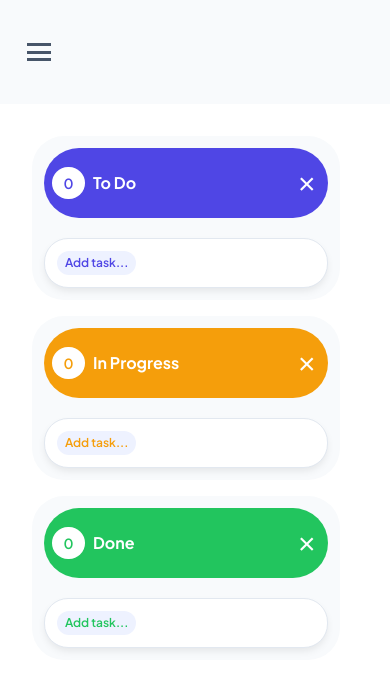
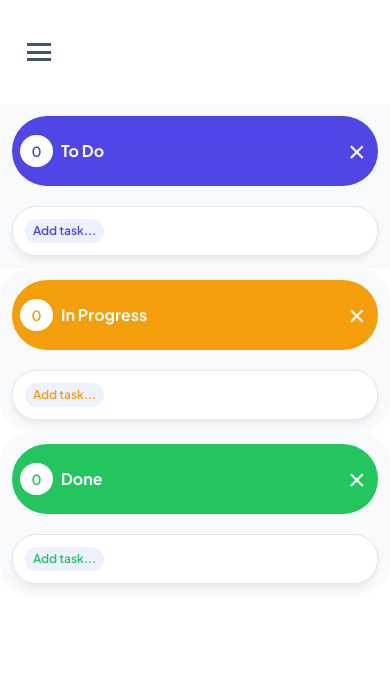
Before and after one commit to jackboys910/Practice-Modsen-2025, a React (Vite) app: page / in a window 390 px wide. Shown: the top 692 px of the page. Built offline with nearby package versions, Linux system fonts and the light colour scheme.

Commit message:
feat: added a different display of the list of columns for a small screen width, styled the scroll for DescriptionEdditing using webkit

```diff
--- a/src/components/Column/index.styled.ts
+++ b/src/components/Column/index.styled.ts
@@ -1,6 +1,8 @@
 import styled from 'styled-components';
 
-export const StyledColumn = styled.div`
+import { resolution } from '../../constants/resolutions';
+
+export const StyledColumn = styled.div<{ isFirst?: boolean }>`
   width: 308px;
   background-color: ${({ theme }) => theme.colors.PRIMARY_BACKGROUND};
   border-radius: ${({ theme }) => theme.borderRadius.PRE_MEDIUM};
@@ -8,6 +10,11 @@ export const StyledColumn = styled.div`
   display: flex;
   flex-direction: column;
   gap: 10px;
+
+  @media (${resolution.mobile}) {
+    width: 100%;
+    border-radius: ${({ isFirst, theme }) => (isFirst ? '0' : theme.borderRadius.PRE_MEDIUM)};
+  }
 `;
 
 export const AddTaskButton = styled.button`
--- a/src/components/Column/index.tsx
+++ b/src/components/Column/index.tsx
@@ -10,6 +10,7 @@ interface IColumnProps {
     color: string;
     tasks: ITask[];
   };
+  isFirst?: boolean;
   onUpdateTitle: (id: number, newTitle: string) => void;
   onAddTask: (columnId: number, task: ITask) => void;
   onDeleteTask: (columnId: number, taskId: number) => void;
@@ -22,6 +23,7 @@ interface IColumnProps {
 
 const Column: React.FC<IColumnProps> = ({
   column,
+  isFirst,
   onUpdateTitle,
   onAddTask,
   onDeleteTask,
@@ -66,7 +68,7 @@ const Column: React.FC<IColumnProps> = ({
   };
 
   return (
-    <StyledColumn onDragOver={onDragOver} onDrop={handleDrop}>
+    <StyledColumn isFirst={isFirst} onDragOver={onDragOver} onDrop={handleDrop}>
       <ColumnHeader
         title={column.title}
         taskCount={column.tasks.length}
--- a/src/components/Header/index.styled.ts
+++ b/src/components/Header/index.styled.ts
@@ -14,6 +14,7 @@ export const StyledHeader = styled.header`
   @media (${resolution.mobile}) {
     padding: 0 16px;
     justify-content: space-between;
+    background-color: ${({ theme }) => theme.colors.COLUMN_TITLE};
   }
 `;
 
--- a/src/components/Task/index.styled.ts
+++ b/src/components/Task/index.styled.ts
@@ -115,6 +115,30 @@ export const DescriptionEditing = styled.textarea`
   border: none;
   min-height: 60px;
   max-height: 200px;
+
+  &::-webkit-scrollbar {
+    width: 3px;
+  }
+
+  &::-webkit-scrollbar-track {
+    background: transparent;
+    border-radius: 10px;
+  }
+
+  &::-webkit-scrollbar-thumb {
+    background-color: ${({ theme }) => theme.colors.SCROLL_BACKGROUND};
+    border-radius: 10px;
+    transition: background-color 0.3s ease;
+    cursor: grab;
+  }
+
+  &::-webkit-scrollbar-thumb:active {
+    cursor: grabbing;
+  }
+
+  &::-webkit-scrollbar-thumb:hover {
+    background-color: ${({ theme }) => theme.colors.SCROLL_HOVER};
+  }
 `;
 
 export const SaveButton = styled.button`
--- a/src/constants/styles/theme/theme.ts
+++ b/src/constants/styles/theme/theme.ts
@@ -20,6 +20,8 @@ export const theme = {
     INITIAL_COLUMN_BACKGROUND: '#C8CDC2',
     INITIAL_COLUMN_NUMBER: '#C1D4C8',
     ERROR_TEXT: '#FF5454',
+    SCROLL_BACKGROUND: '#ccc',
+    SCROLL_HOVER: '#888',
   },
   fontSizes: {
     SMALL: '12px',
--- a/src/pages/MainPage/index.styled.ts
+++ b/src/pages/MainPage/index.styled.ts
@@ -1,9 +1,15 @@
 import styled from 'styled-components';
+
+import { resolution } from '../../constants/resolutions';
 
 export const StyledMain = styled.main`
   flex: 1;
   padding: 32px 0 0 32px;
   background-color: ${({ theme }) => theme.colors.COLUMN_TITLE};
+
+  @media (${resolution.mobile}) {
+    padding: 0;
+  }
 `;
 
 export const StyledColumnList = styled.div`
@@ -11,4 +17,9 @@ export const StyledColumnList = styled.div`
   flex-wrap: wrap;
   gap: 16px;
   align-items: flex-start;
+
+  @media (${resolution.mobile}) {
+    flex-direction: column;
+    gap: 0;
+  }
 `;
--- a/src/pages/MainPage/index.tsx
+++ b/src/pages/MainPage/index.tsx
@@ -133,10 +133,11 @@ function MainPage() {
       <Header onAddColumn={addColumn} />
       <StyledMain>
         <StyledColumnList>
-          {columns.map((column) => (
+          {columns.map((column, index) => (
             <Column
               key={column.id}
               column={column}
+              isFirst={index === 0}
               onUpdateTitle={updateColumnTitle}
               onAddTask={addTask}
               onDeleteTask={deleteTask}
```
